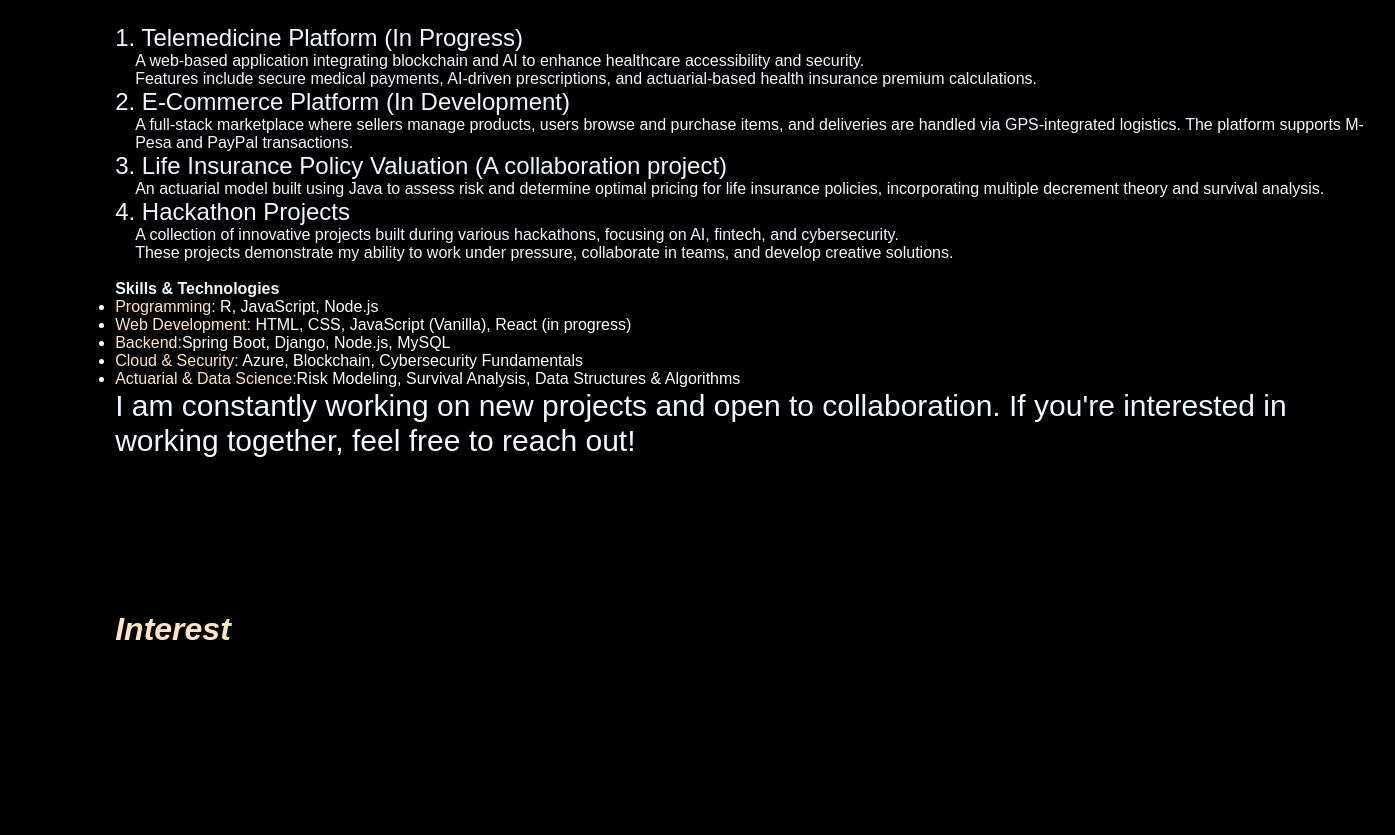
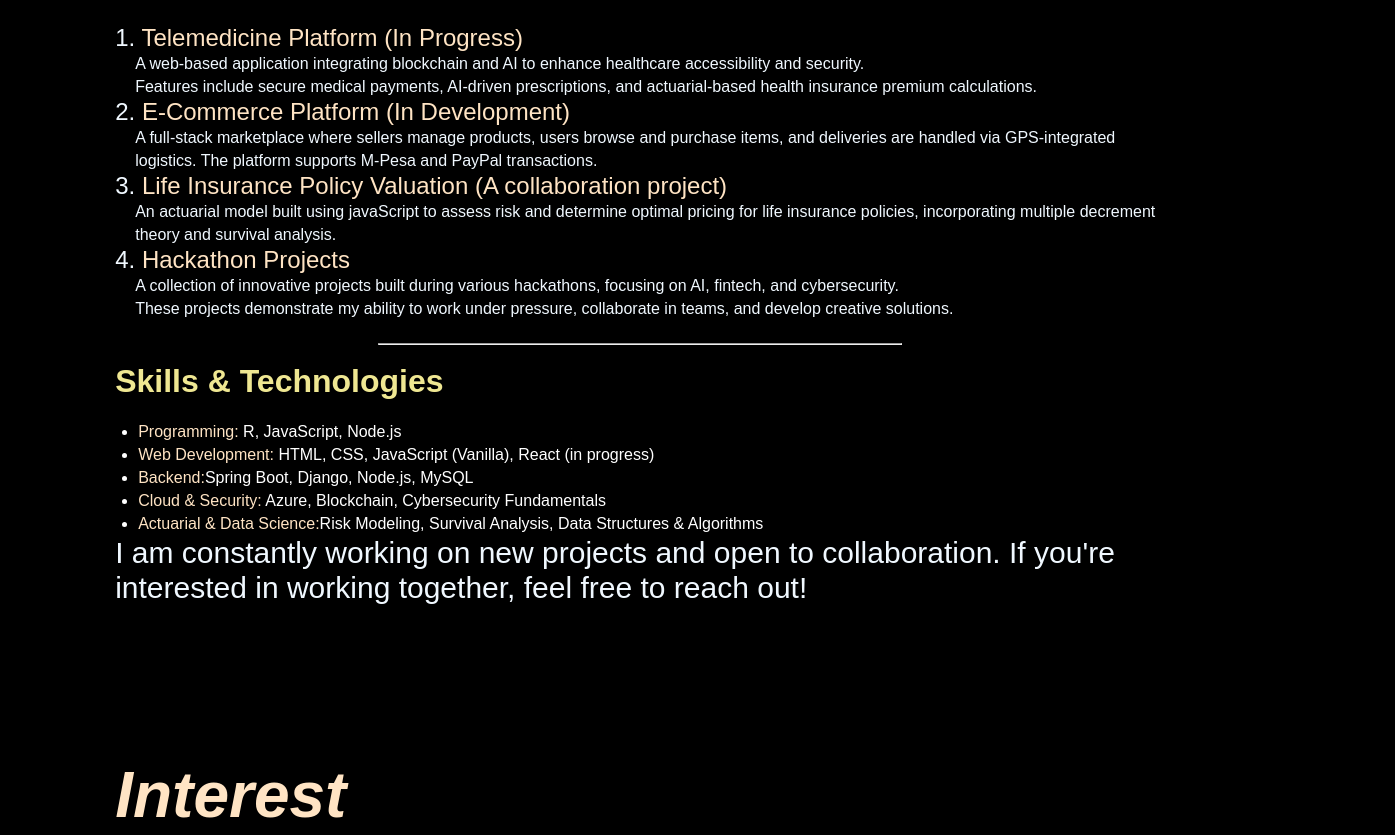
Before and after one commit to catchmeinreal-life/portfolio, a website: page views/portfolio.html in a window 1280 px wide. Shown: the part 480-1315 px from the top of the page, 1395 px wide, since content can reach past the window. Before the commit the page ends 1272 px from the top, so only its background shows below. Drawn offline with Linux system fonts and the light colour scheme; files that its build step writes are made by us from their sources.

Commit message:
done wit the front end set up

```diff
--- a/views/portfolio.html
+++ b/views/portfolio.html
@@ -22,7 +22,7 @@
             margin-right: 9%;
             margin-top: 10%;
             position: relative;
-            width: 100%;
+            height: 100%;
         }
         .portfolio h1{
             font-size: 4rem;
@@ -32,6 +32,7 @@
             position: relative;
             animation: text 3s 1;
         }
+
         .portfolio h3 {
             font-size: 2rem;
             color: rgb(239, 231, 146);
@@ -81,16 +82,33 @@
             font-size: 1.5rem;
         }
         .portfolio dl dd{
+            line-height: 23px;
             color: aliceblue;
             padding-left: 20px;
         }
+        .portfolio dl dt span{
+            color: bisque;
+        }
 
-        .portfolio h4{
-            color: aliceblue;
+        .portfolio h4 {
+            font-size: 2rem;
+            color: rgb(239, 231, 146);
+            margin-bottom: 20px;
+            background-color: black;
+            position: relative;
+        }
+
+        .hr{  /*horiontal rule*/
+            padding-top: 23px;
+            width: 50%;
+            margin: auto;
         }
         .portfolio ul {
             color: white;
+            padding-left: 23px;
+            line-height: 23px;
         }
+
 
 
         /* interest styling*/
@@ -100,8 +118,25 @@
             margin-top: 10%;
             position: absolute;
         }
-        .interest h1{
+
+
+        .interest h1{ /* interest*/
+            font-size: 4rem;
+            color: white;
+            margin-bottom: 50px;
+            background-color: black;
+            position: relative;
+            animation: text 3s 1;
+        }
+        .interest p{
+            margin-bottom: 25px;
             color: aliceblue;
+            line-height: 35px;
+            font-size: 30px;
+            background: black;
+        }
+        .interest p:hover{
+            color: aqua;
         }
     </style>
 </head>
@@ -119,24 +154,27 @@
         </h3>
         <!-- description list -->
         <dl>
-            <dt>1. Telemedicine Platform (In Progress)</dt>
+            <dt>1. <span>Telemedicine Platform (In Progress)</span></dt>
             <dd>
                 A web-based application integrating blockchain and AI to enhance healthcare accessibility and security.
             </dd>
             <dd>
                 Features include secure medical payments, AI-driven prescriptions, and actuarial-based health insurance premium calculations.
             </dd>
-            <dt>2. E-Commerce Platform (In Development)</dt>
+            <dt>2. <span>E-Commerce Platform (In Development)</span></dt>
             <dd>
                 A full-stack marketplace where sellers manage products, users browse and purchase items, and deliveries are handled via GPS-integrated logistics. The platform supports M-Pesa and PayPal transactions.
             </dd>
-            <dt>3. Life Insurance Policy Valuation (A collaboration project)</dt>
-            <dd>An actuarial model built using Java to assess risk and determine optimal pricing for life insurance policies, incorporating multiple decrement theory and survival analysis.</dd>
-            <dt>4. Hackathon Projects</dt>
+            <dt>3. <span>Life Insurance Policy Valuation (A collaboration project)</span></dt>
+            <dd>An actuarial model built using javaScript to assess risk and determine optimal pricing for life insurance policies, incorporating multiple decrement theory and survival analysis.</dd>
+            <dt>4. <span>Hackathon Projects</span></dt>
             <dd>A collection of innovative projects built during various hackathons, focusing on AI, fintech, and cybersecurity.</dd>
             <dd>These projects demonstrate my ability to work under pressure, collaborate in teams, and develop creative solutions.</dd>
         </dl>
 
+        <div class="hr">
+            <hr class="edit">
+        </div>
         //skills and technologies
         <h4>Skills & Technologies</h4>
         <ul>
@@ -165,7 +203,7 @@
 
 
         When I'm not working on tech projects, I enjoy skydiving, photography, and continuously expanding my skill set through hackathons and industry collaborations.</p>
-        <p>BSC ACTUARIAL - Bachelor of Science (Actuarial Science, with IT)</p>
+        <div class="pictures-cont" hidden></div>
     </div>
 
 </body>
```
Also changed, not shown: views/about.html (+7 -9 lines), 1 other file.
